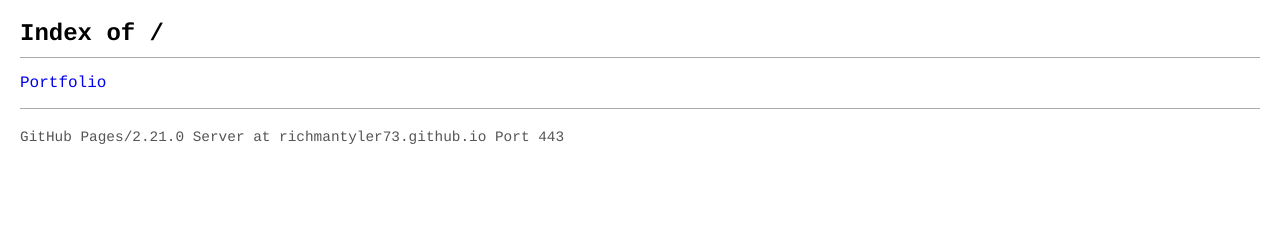
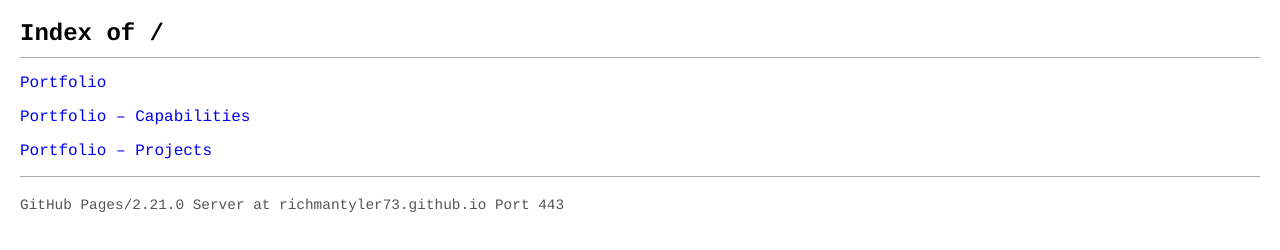
Before and after one commit to richmantyler73/richmantyler73.github.io, a plain HTML site: page index.html in a window 1280 px wide. Drawn offline with Linux system fonts and the light colour scheme.

Commit message:
Update index.html
Add two links.

```diff
--- a/index.html
+++ b/index.html
@@ -50,6 +50,12 @@
     <ul>
         <li><a href="https://richmantyler73.github.io/portfolio/" target="_blank">Portfolio</a></li>
     </ul>
+    <ul>
+        <li><a href="https://richmantyler73.github.io/portfolio/capabilities" target="_blank">Portfolio – Capabilities</a></li>
+    </ul>
+    <ul>
+        <li><a href="https://richmantyler73.github.io/portfolio/projects" target="_blank">Portfolio – Projects</a></li>
+    </ul>
     <hr>
     <div class="footer">
         <p>GitHub Pages/2.21.0 Server at richmantyler73.github.io Port 443</p>
```
